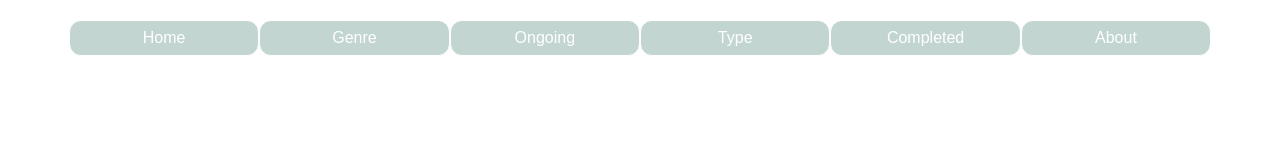
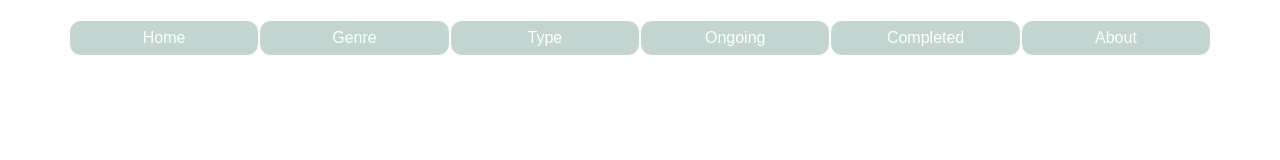
Before and after one commit to Amaan85277/something-fun, a Next.js app: page / in a window 1280 px wide. Shown: the top 160 px of the page. Built offline with nearby package versions, Linux system fonts and the light colour scheme; a web font is replaced by a local one.

Commit message:
made navbar mapping

```diff
--- a/app/Header/Navbar/index.js
+++ b/app/Header/Navbar/index.js
@@ -1,32 +1,19 @@
 import Link from "next/link";
 import styles from "./styles.module.css";
+import NAVBAR_MAPPING from "@/constants/navbar_mapping";
 
 function Navbar() {
   return (
     <div className={styles.conatiner}>
-      <Link href="/Home" className={styles.link}>
-        Home
-      </Link>
+      {NAVBAR_MAPPING.map((item) => {
+        const { id = "", title = "", link = "" } = item || {};
 
-      <Link href="/Genre" className={styles.link}>
-        Genre
-      </Link>
-
-      <Link href="/Ongoing" className={styles.link}>
-        Ongoing
-      </Link>
-
-      <Link href="/Type" className={styles.link}>
-        Type
-      </Link>
-
-      <Link href="/Completed" className={styles.link}>
-        Completed
-      </Link>
-
-      <Link href="/About" className={styles.link}>
-        About
-      </Link>
+        return (
+          <Link key={id} href={link} className={styles.link}>
+            {title}
+          </Link>
+        );
+      })}
     </div>
   );
 }
--- /dev/null
+++ b/constants/navbar_mapping.js
@@ -0,0 +1,34 @@
+const NAVBAR_MAPPING = [
+  {
+    id: "home",
+    title: "Home",
+    link: "/Home",
+  },
+  {
+    id: "genre",
+    title: "Genre",
+    link: "/Genre",
+  },
+  {
+    id: "type",
+    title: "Type",
+    link: "/Type",
+  },
+  {
+    id: "ongoing",
+    title: "Ongoing",
+    link: "/Ongoing",
+  },
+  {
+    id: "completed",
+    title: "Completed",
+    link: "/Completed",
+  },
+  {
+    id: "about",
+    title: "About",
+    link: "/About",
+  },
+];
+
+export default NAVBAR_MAPPING;
```
